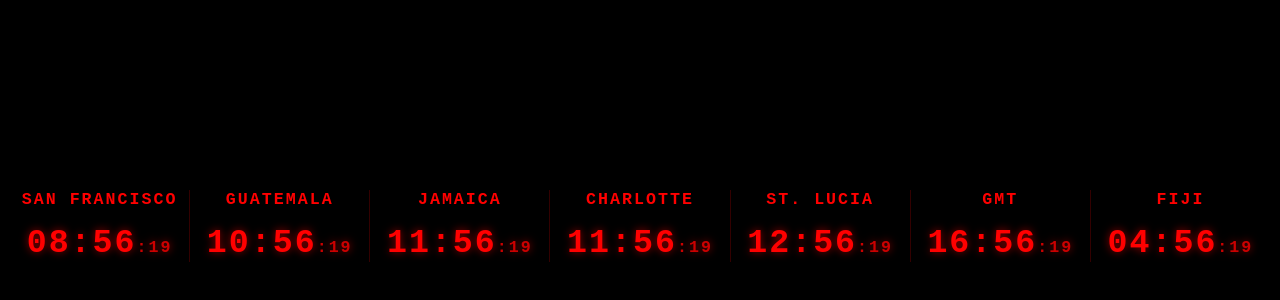
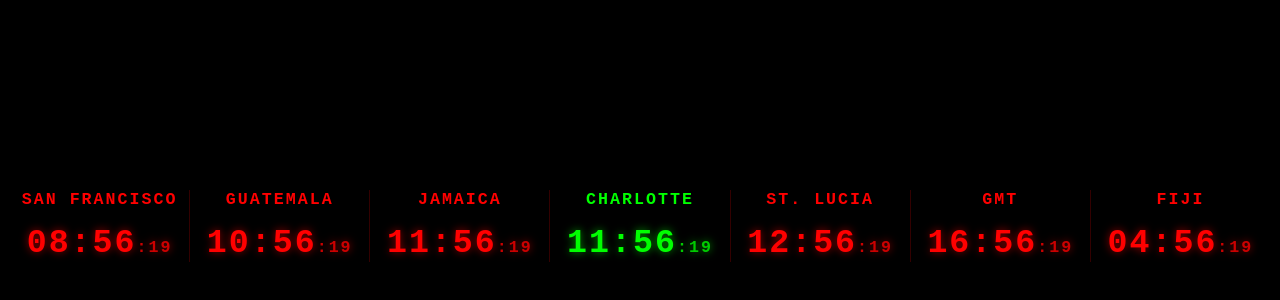
Before and after one commit to ddenneyiv/Ops-Clock, a plain HTML site: page index.html in a window 1280 px wide. Shown: the part 174-474 px from the top of the page. Drawn offline with Linux system fonts and the light colour scheme.

Commit message:
Implement HQ highlight styling for Charlotte
Added HQ highlight styling for Charlotte's location and time display.

```diff
--- a/index.html
+++ b/index.html
@@ -55,6 +55,18 @@
       font-size: 1.3vw;
       color: #CC0000;
     }
+
+    /* HQ Highlight Styling for Charlotte */
+    .hq-highlight .location-label {
+      color: #00FF00;
+    }
+    .hq-highlight .time-display {
+      color: #00FF00;
+      text-shadow: 0 0 8px rgba(0, 255, 0, 0.6);
+    }
+    .hq-highlight .sec-display {
+      color: #00CC00;
+    }
   </style>
 </head>
 <body>
@@ -72,7 +84,7 @@
       <div class="location-label">Jamaica</div>
       <div class="time-display" id="clock-jamaica">00:00</div>
     </div>
-    <div class="clock-column">
+    <div class="clock-column hq-highlight">
       <div class="location-label">Charlotte</div>
       <div class="time-display" id="clock-charlotte">00:00</div>
     </div>
```
